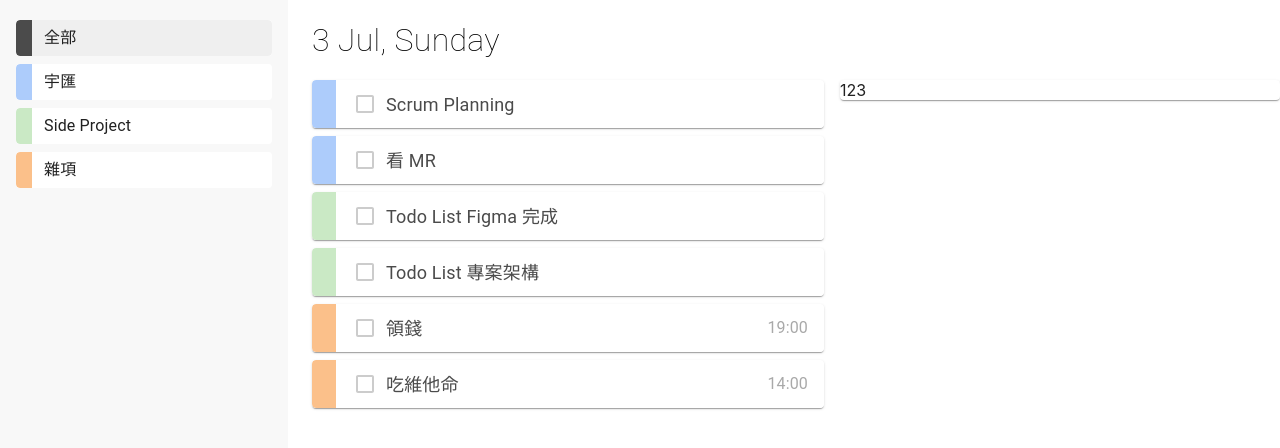
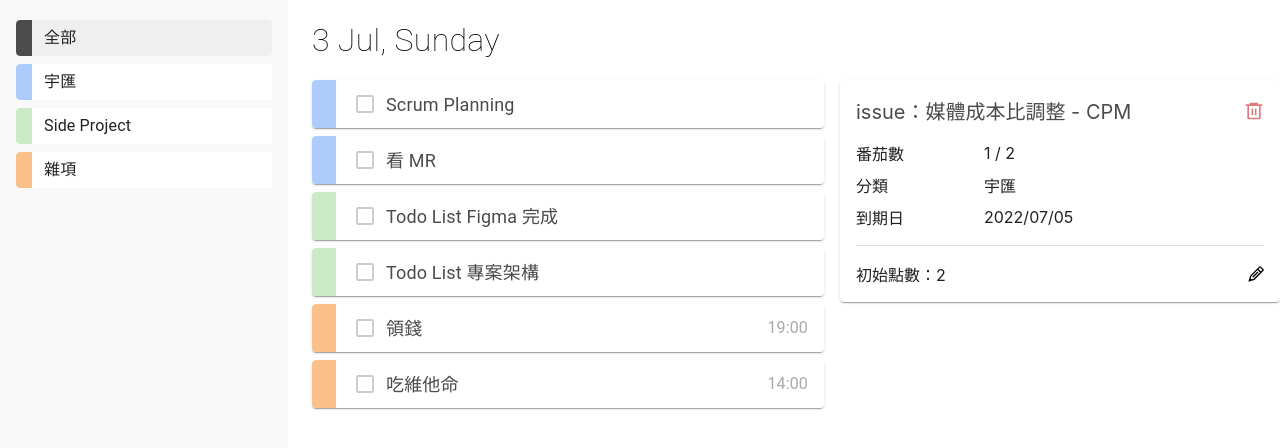
Before and after one commit to moneychien19/react-todolist, a React (Create React App) app: page / in a window 1280 px wide. Shown: the top 448 px of the page. Built offline with nearby package versions, Linux system fonts and the light colour scheme.

Commit message:
feat: static style of detail block except content html

```diff
--- a/package.json
+++ b/package.json
@@ -16,6 +16,7 @@
     "jest": "^28.1.2",
     "react": "^18.2.0",
     "react-dom": "^18.2.0",
+    "react-icons": "^4.4.0",
     "react-redux": "^8.0.2",
     "react-scripts": "5.0.1",
     "redux": "^4.2.0",
--- a/src/components/content/detail-card/DetailCard.jsx
+++ b/src/components/content/detail-card/DetailCard.jsx
@@ -1,16 +1,71 @@
 import React from 'react'
 import styled from 'styled-components'
-import { Card } from '@mui/material'
+import { Card, Divider } from '@mui/material'
+import { RiDeleteBin6Line } from 'react-icons/ri'
+import { GrEdit } from 'react-icons/gr'
 
 const StyledDetailCardContainer = styled.div`
   width: 36rem;
   margin-left: 1rem;
 `
 
+const StyledDetailCard = styled(Card)`
+  padding: 1rem;
+`
+const StyledTitleContainer = styled.div`
+  display: flex;
+  justify-content: space-between;
+  align-items: center;
+  font-size: 1.25rem;
+  margin-bottom: 1rem;
+`
+const StyledInfoLineContainer = styled.div`
+  display: flex;
+  align-items: center;
+  margin: 0.5rem 0;
+`
+const StyledInfoLineName = styled.p`
+  width: 8rem;
+`
+const StyledInfoLineContent = styled.p`
+  color: '#4B4B4B';
+`
+const StyledContentContainer = styled.div`
+  display: flex;
+  justify-content: space-between;
+  align-items: center;
+`
+
 export const DetailCard = () => {
   return (
     <StyledDetailCardContainer>
-      <Card>123</Card>
+      <StyledDetailCard>
+        <StyledTitleContainer>
+          <p style={{ color: '#4B4B4B' }}>issue：媒體成本比調整 - CPM</p>
+          <RiDeleteBin6Line style={{ color: '#DE7D7D' }} />
+        </StyledTitleContainer>
+        <div>
+          <StyledInfoLineContainer>
+            <StyledInfoLineName>番茄數</StyledInfoLineName>
+            <StyledInfoLineContent>1 / 2</StyledInfoLineContent>
+          </StyledInfoLineContainer>
+          <StyledInfoLineContainer>
+            <StyledInfoLineName>分類</StyledInfoLineName>
+            <StyledInfoLineContent>宇匯</StyledInfoLineContent>
+          </StyledInfoLineContainer>
+          <StyledInfoLineContainer>
+            <StyledInfoLineName>到期日</StyledInfoLineName>
+            <StyledInfoLineContent>2022/07/05</StyledInfoLineContent>
+          </StyledInfoLineContainer>
+        </div>
+        <Divider style={{ margin: '1rem 0' }} />
+        <StyledContentContainer>
+          <div>
+            <p>初始點數：2</p>
+          </div>
+          <GrEdit />
+        </StyledContentContainer>
+      </StyledDetailCard>
     </StyledDetailCardContainer>
   )
 }
```
Also changed, not shown: 1 other file (tests, documents, lock files or other folders).
